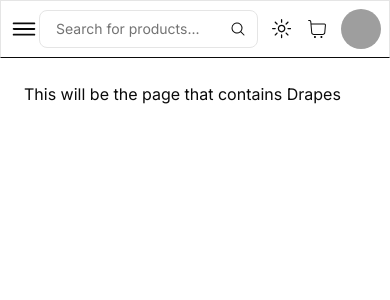
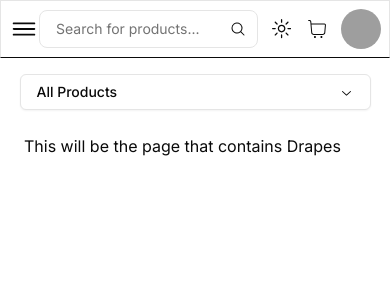
Before and after one commit to frustrated018/curtains-and-drapes, a Next.js app: page /search/drapes in a window 390 px wide. Shown: the top 300 px of the page. Built offline with nearby package versions, Linux system fonts and the light colour scheme; no server answers; grey boxes are pictures that could not be loaded.

Commit message:
Added dropdown >> >> Added a dropdown menu for smaller divices >> Also tried to refine the dropdown menu size as much as possible

```diff
--- a/src/app/search/layout.js
+++ b/src/app/search/layout.js
@@ -8,7 +8,7 @@ export default function SearchLayout({ children }) {
     <>
       <MainNav />
       <div className="flex h-screen flex-col md:flex-row md:overflow-hidden">
-        <div className="w-full flex-none md:w-32 lg:w-40">
+        <div className="w-full flex-none md:w-36 lg:w-48">
           <LeftSideNav />
         </div>
         <div className="flex-grow p-6 md:overflow-y-auto md:p-12">
--- a/src/components/left-sidenav/leftSearchLinks.jsx
+++ b/src/components/left-sidenav/leftSearchLinks.jsx
@@ -17,7 +17,7 @@ const links = [
 const LeftSearchLinks = () => {
   const pathname = usePathname();
   return (
-    <>
+    <div className="flex flex-col p-4 md:p-0">
       {links.map((link) => (
         <Link
           key={link.name}
@@ -29,7 +29,7 @@ const LeftSearchLinks = () => {
           {link.name}
         </Link>
       ))}
-    </>
+    </div>
   );
 };
 
--- a/src/components/left-sidenav/leftSidenav.jsx
+++ b/src/components/left-sidenav/leftSidenav.jsx
@@ -1,19 +1,44 @@
 import React from "react";
 import LeftSearchLinks from "./leftSearchLinks";
+import {
+  DropdownMenu,
+  DropdownMenuContent,
+  DropdownMenuItem,
+  DropdownMenuTrigger,
+} from "@/components/ui/dropdown-menu";
+import { Button } from "@/components/ui/button";
+import { ChevronDownIcon } from "@radix-ui/react-icons";
 
 const LeftSideNav = () => {
   return (
-    <div className="flex h-full flex-col bg-secondary">
-      <section className="ml-4 mt-2 hidden md:block">
-        {/* Title */}
-        <h3 className="mb-2 text-sm text-muted-foreground">Collections</h3>
+    <>
+      <section className="hidden h-full flex-col bg-secondary md:flex">
+        <div className="pl-4 pt-2">
+          {/* Title */}
+          <h3 className="mb-2 text-sm text-muted-foreground">Collections</h3>
 
-        {/* Normal Links */}
-        <div className="flex flex-col">
-          <LeftSearchLinks />
+          {/* Links //TODO: Need to find a way to make them active links */}
+          <div className="flex flex-col">
+            <LeftSearchLinks />
+          </div>
         </div>
       </section>
-    </div>
+
+      <section className="mt-4 flex justify-center md:hidden">
+        <DropdownMenu>
+          {/* Trigger */}
+          <DropdownMenuTrigger asChild>
+            <Button variant="outline" className="w-[90%] justify-between">
+              All Products <ChevronDownIcon />
+            </Button>
+          </DropdownMenuTrigger>
+          {/* Content */}
+          <DropdownMenuContent className="min-[320px]:w-72 min-[375px]:w-80 min-[425px]:w-96">
+            <LeftSearchLinks />
+          </DropdownMenuContent>
+        </DropdownMenu>
+      </section>
+    </>
   );
 };
 
```
